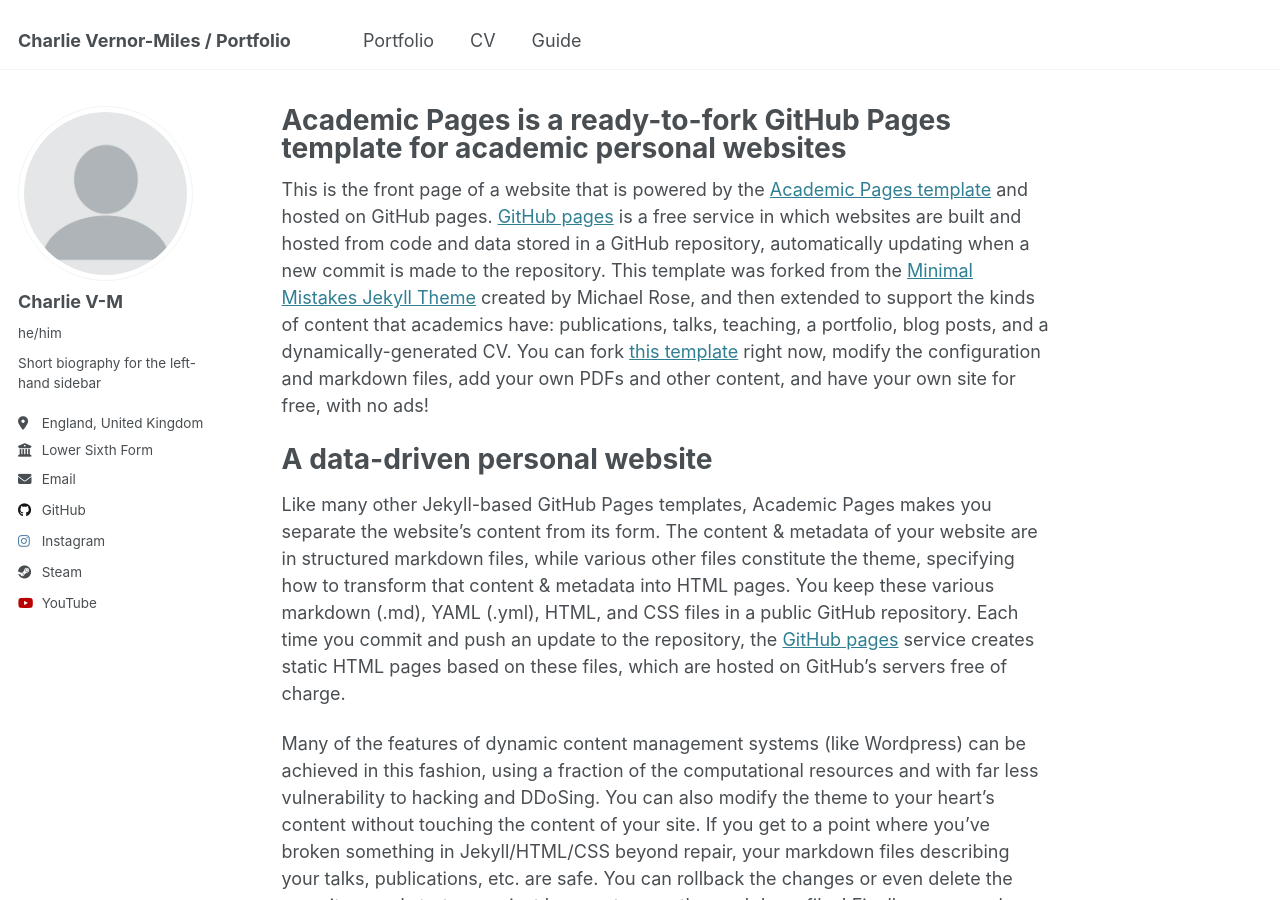
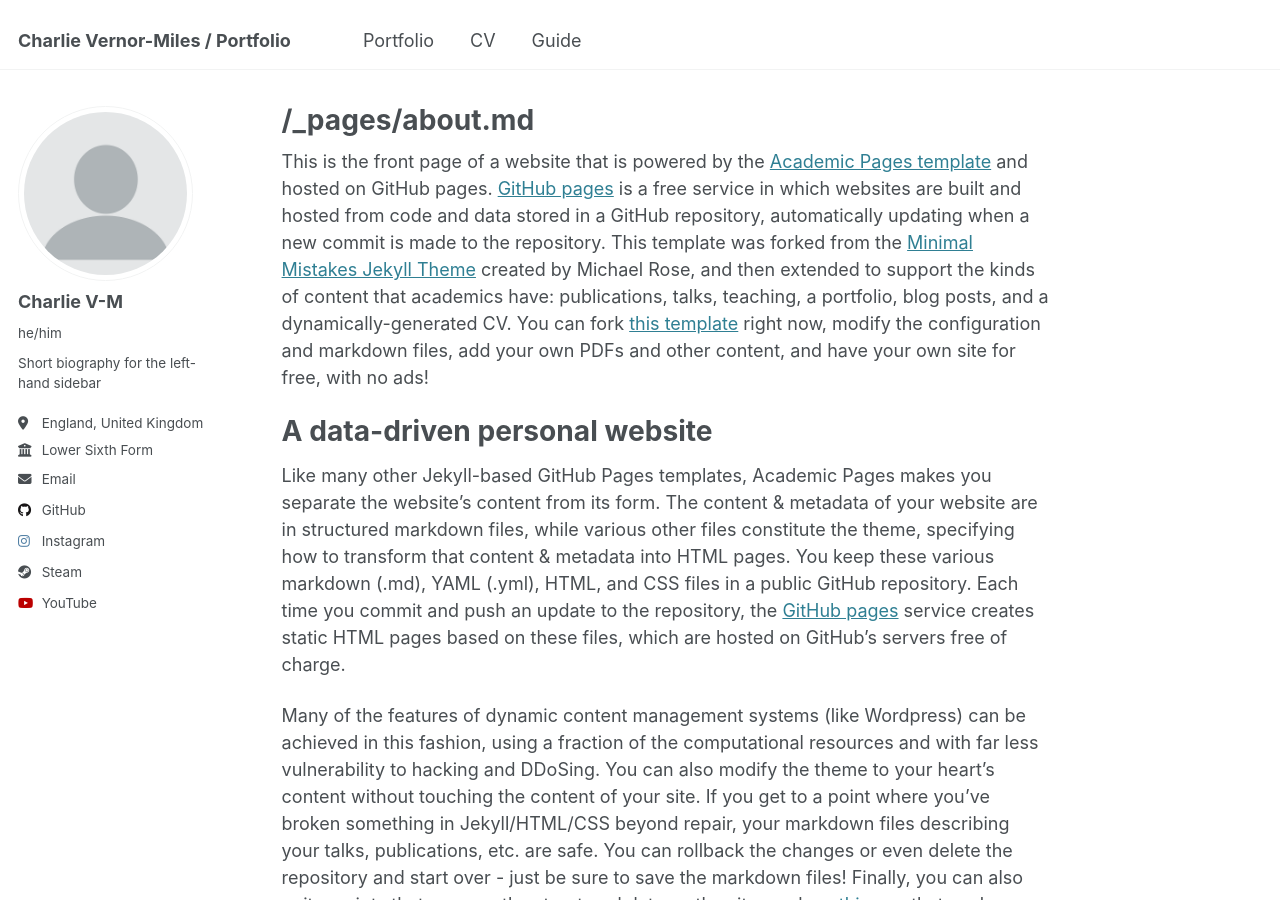
Before and after one commit to charlievernormiles/charlievernormiles.github.io, a Jekyll site: the page built from _pages/about.md, in a window 1280 px wide and 900 px high. Built offline with Jekyll 4.4.1, drawn with Linux system fonts in a browser that asks for light colours.

Commit message:
Update about.md

```diff
--- a/_pages/about.md
+++ b/_pages/about.md
@@ -1,6 +1,6 @@
 ---
 permalink: /
-title: "Academic Pages is a ready-to-fork GitHub Pages template for academic personal websites"
+title: "/_pages/about.md"
 author_profile: true
 redirect_from:
   - /about/
```
